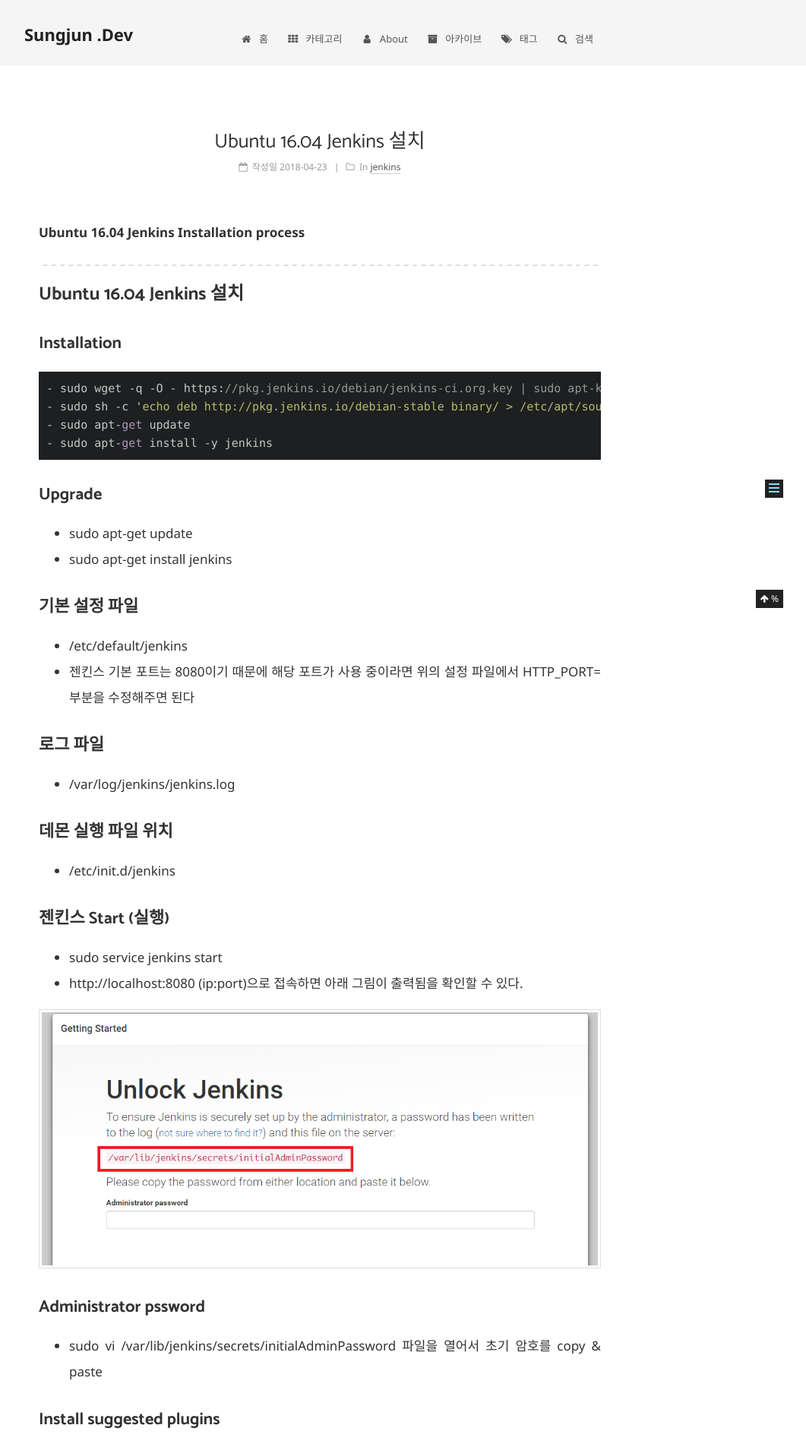
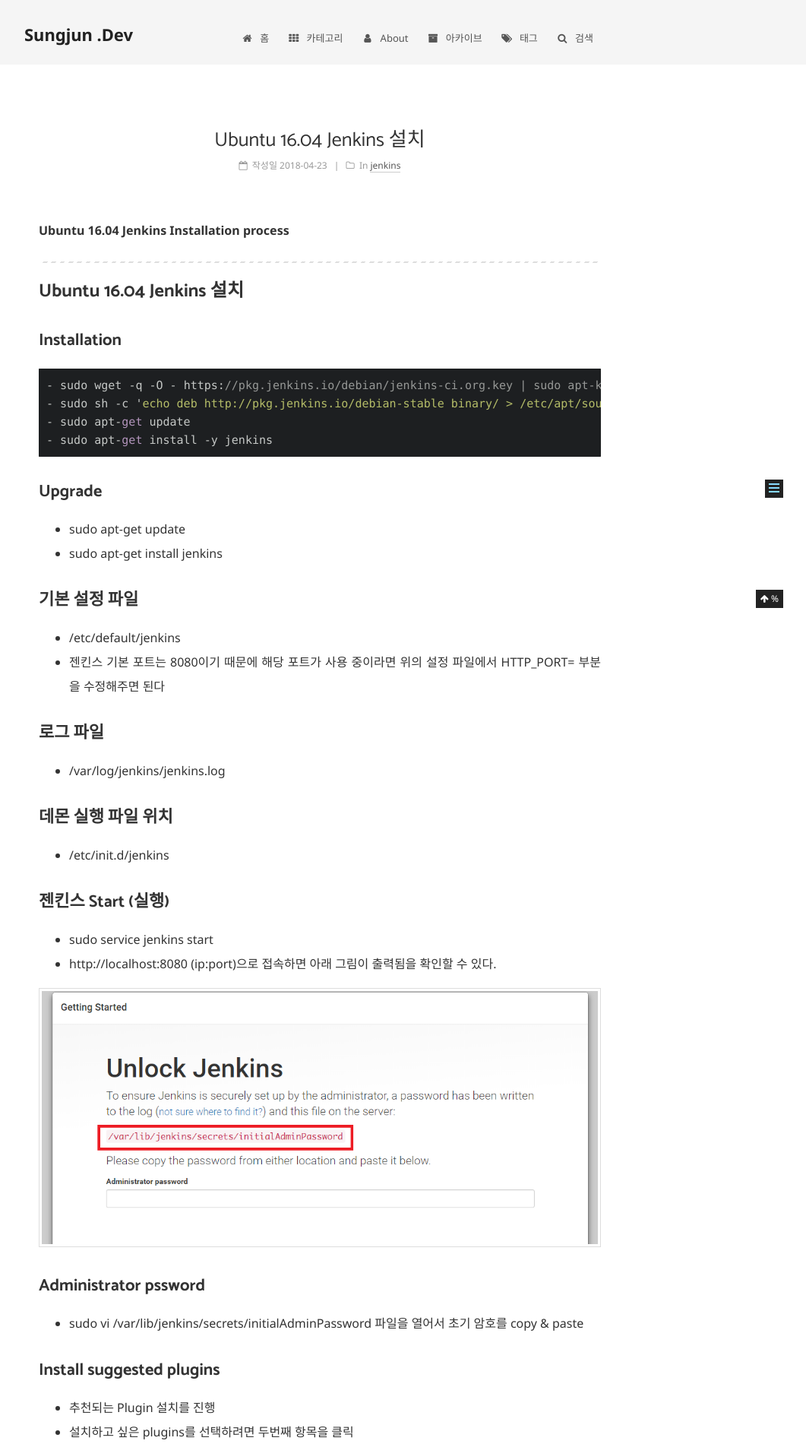
Before and after one commit to gwonsungjun/gwonsungjun.github.io, a Jekyll site: the page built from _posts/2018-04-23-jenkinsInstall.md, in a window 1280 px wide. Shown: the part 200-2100 px from the top of the page at 76% size, without its empty margins (219-1280 px from the left). Built offline with Jekyll 4.4.1, drawn with Linux system fonts in a browser that asks for light colours; comment, search, counter and statistics services are not loaded.

Commit message:
Update font size 17 > 16

```diff
--- a/_sass/_variables/base.scss
+++ b/_sass/_variables/base.scss
@@ -95,7 +95,7 @@
 
 
 // Font size
-$font-size-base           : 17px;
+$font-size-base           : 16px;
 $font-size-small          : $font-size-base - 2px;
 $font-size-smaller        : $font-size-base - 3px;
 $font-size-large          : $font-size-base + 2px;
```
